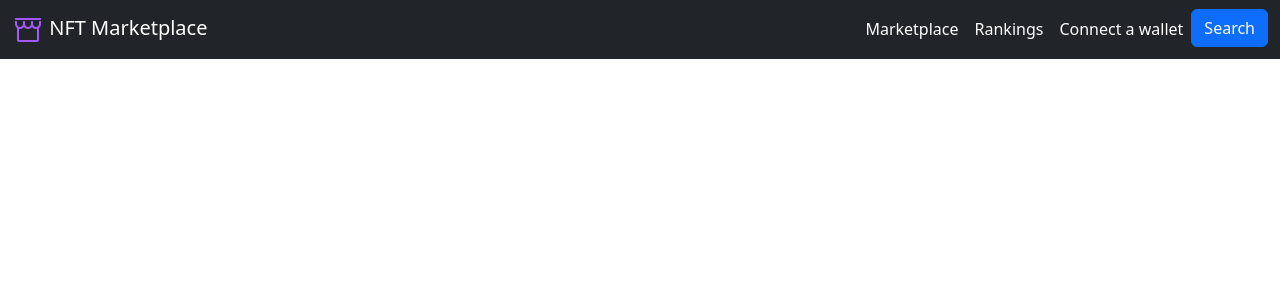
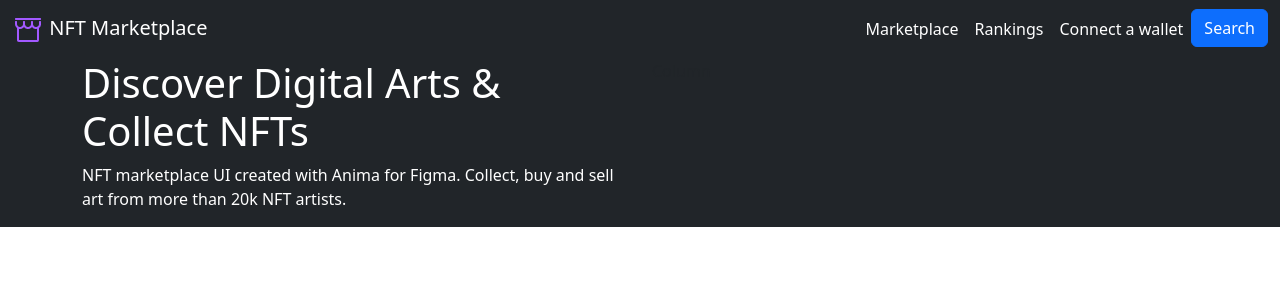
Before and after one commit to muzammilpro/NFT_Landing_Page_in_React.js, a React (Create React App) app: page / in a window 1280 px wide. Shown: the top 300 px of the page. Built offline with nearby package versions, Linux system fonts and the light colour scheme.

Commit message:
DO SOme Changes

```diff
--- a/src/App.js
+++ b/src/App.js
@@ -5,7 +5,7 @@ import HomePage from './Pages/HomePage';
 
 function App() {
   return (
-    <div>
+    <div className='bg-dark'>
      <HomePage />
     </div>
   );
--- /dev/null
+++ b/src/Components/MainHeader/MainHeader.js
@@ -0,0 +1,28 @@
+import React from 'react'
+
+export default function MainHeader() {
+    return (
+
+            <div className="container">
+                <div className="row">
+
+                    <div className="col">
+                        <h1 className='text-white' >
+                            Discover Digital Arts & Collect NFTs
+                        </h1>
+                        <p className='text-white'>
+                            NFT marketplace UI created with Anima for Figma. Collect, buy and sell art from more than 20k NFT artists.
+                        </p>
+
+                    </div>
+
+
+                    <div className="col">
+                        Column
+                    </div>
+
+                </div>
+            </div>
+
+    )
+}
--- a/src/Pages/HomePage.js
+++ b/src/Pages/HomePage.js
@@ -1,10 +1,12 @@
 import NavBar from '../Components/NavBar/NavBar'
+import MainHeader from '../Components/MainHeader/MainHeader'
 
 export default function HomePage() {
-  return (
-    <div>
-        <NavBar />
+    return (
+        <div>
+            <NavBar />
+            <MainHeader />
 
-    </div>
-  )
+        </div>
+    )
 }
```
Also changed, not shown: src/Components/NavBar/NavBar.js (+3 -5 lines).
